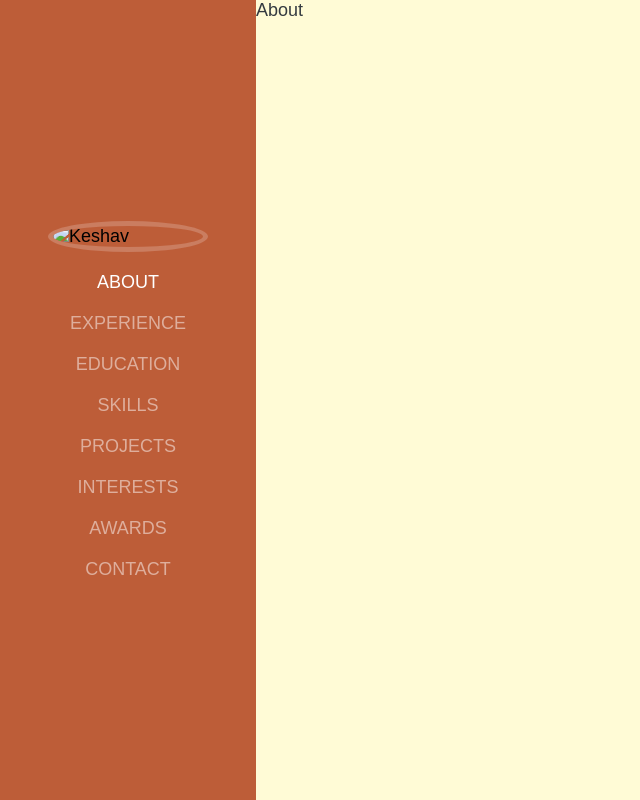
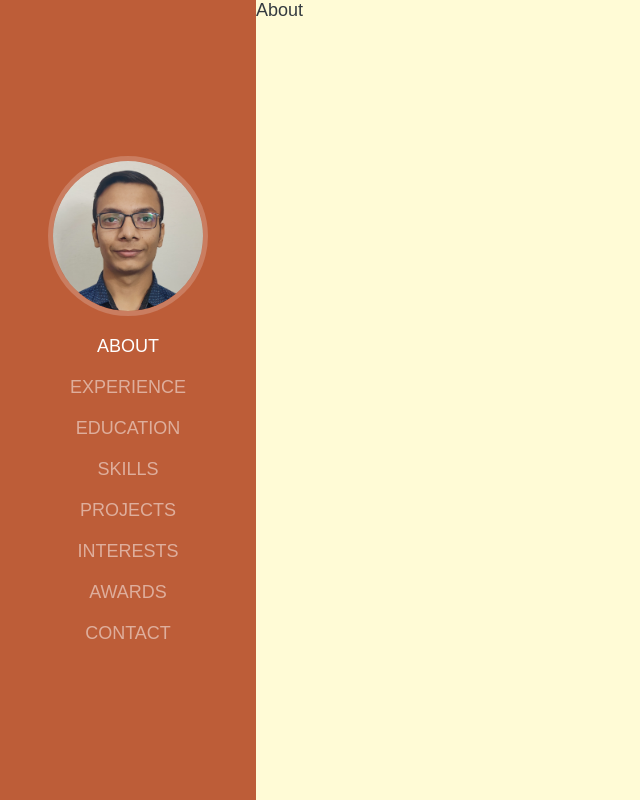
Before and after one commit to Keshav76/Portfolio, a plain HTML site: page index.html in a window 1280 px wide. Shown: the top 800 px of the page, without its empty margins (0-640 px from the left). Drawn offline with Linux system fonts and the light colour scheme; the site is published under a folder, as on GitHub Pages, so addresses that start at the root find nothing.

Commit message:
Update index.html

```diff
--- a/index.html
+++ b/index.html
@@ -9,7 +9,7 @@
 </head>
 <body>
     <nav>
-        <img src="/img/image.jpg" alt="Keshav">
+        <img src="img/image.jpg" alt="Keshav">
         <a class="focus eds" href="#about">About</a>
         <a class="" href="#experience">Experience</a>
         <a class="" href="#education">Education</a>
```
